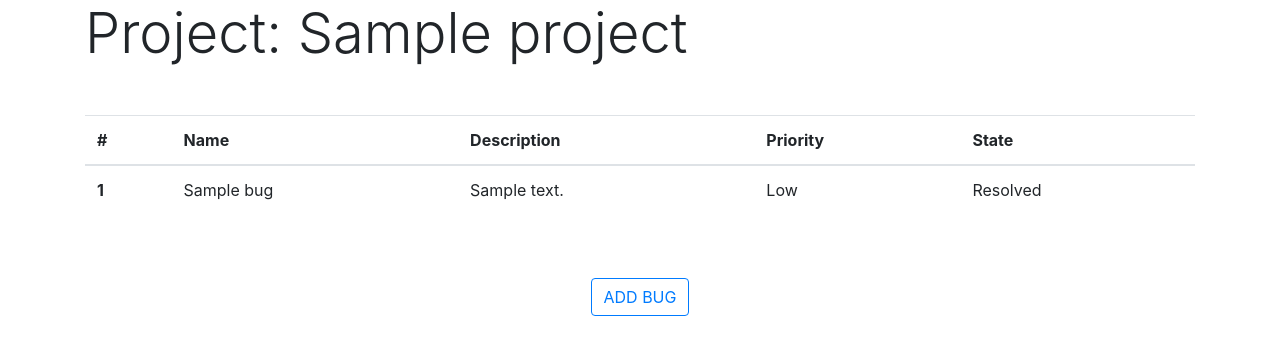
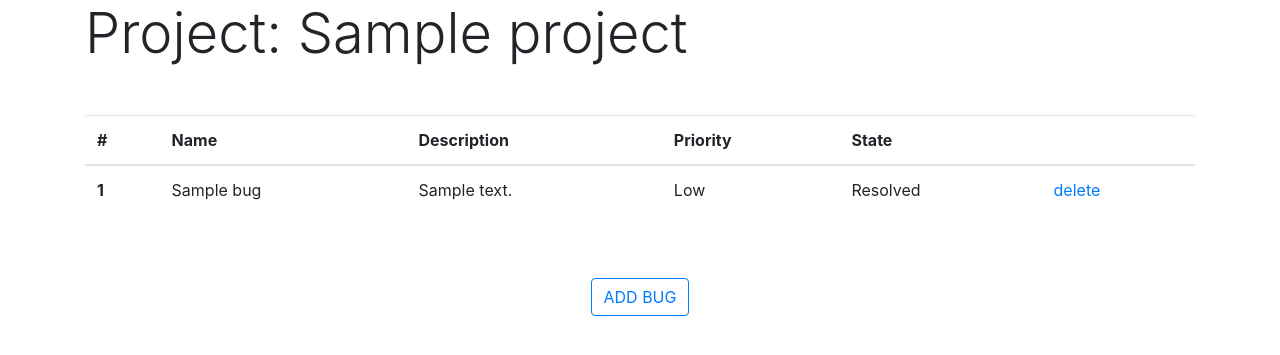
Before and after one commit to lalitchandora/Django-Bug-Tracker, a Django app: page /bug/1/ in a window 1280 px wide. Shown: the part 56-411 px from the top of the page. Run offline with Django 3.2, Linux system fonts and the light colour scheme; tables that the repository leaves empty hold one stand-in row (values such as "Sample post"); some libraries are stand-ins or nearby versions.

Commit message:
added delete icon

```diff
--- a/bugtracker_project/bugs_app/templates/bugs_app/bugs.html
+++ b/bugtracker_project/bugs_app/templates/bugs_app/bugs.html
@@ -9,6 +9,7 @@
                 <th scope="col">Description</th>
                 <th scope="col">Priority</th>
                 <th scope="col">State</th>
+                <th scope="col"></th>
             </thead>
             <tbody>
                 {% for bug in bugs_list %}
@@ -18,6 +19,13 @@
                         <td>{{bug.desc}}</td>
                         <td>{{bug.get_priority_display}}</td>
                         <td>{{bug.get_state_display}}</td>
+                        <td>
+                            <a href=" {% url 'bug_delete' project.id bug.id %} ">
+                                <span class="material-icons delete-icon">
+                                    delete
+                                </span>
+                            </a>
+                        </td>
                     </tr>
                 {% endfor %}
             </tbody>
```
